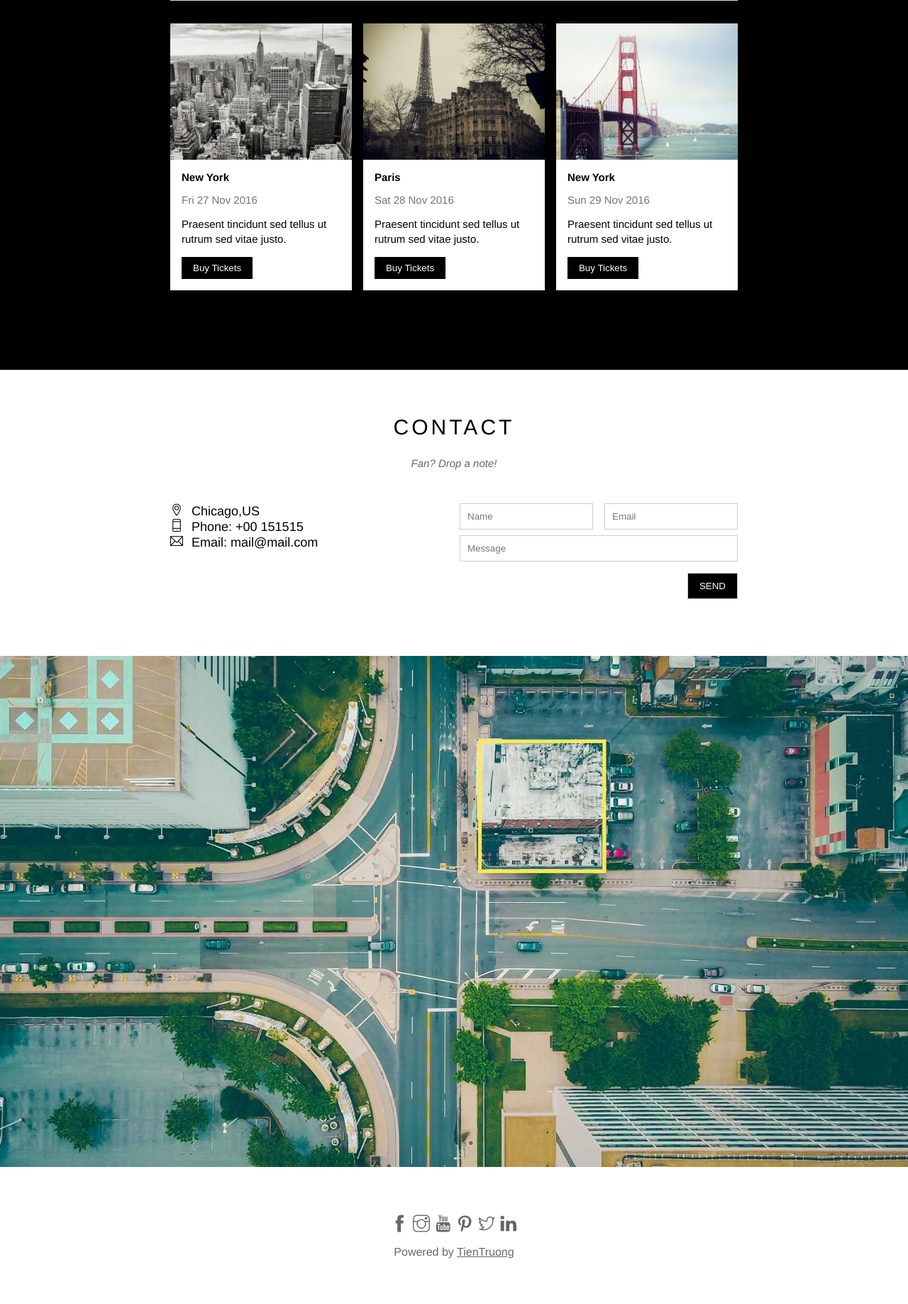
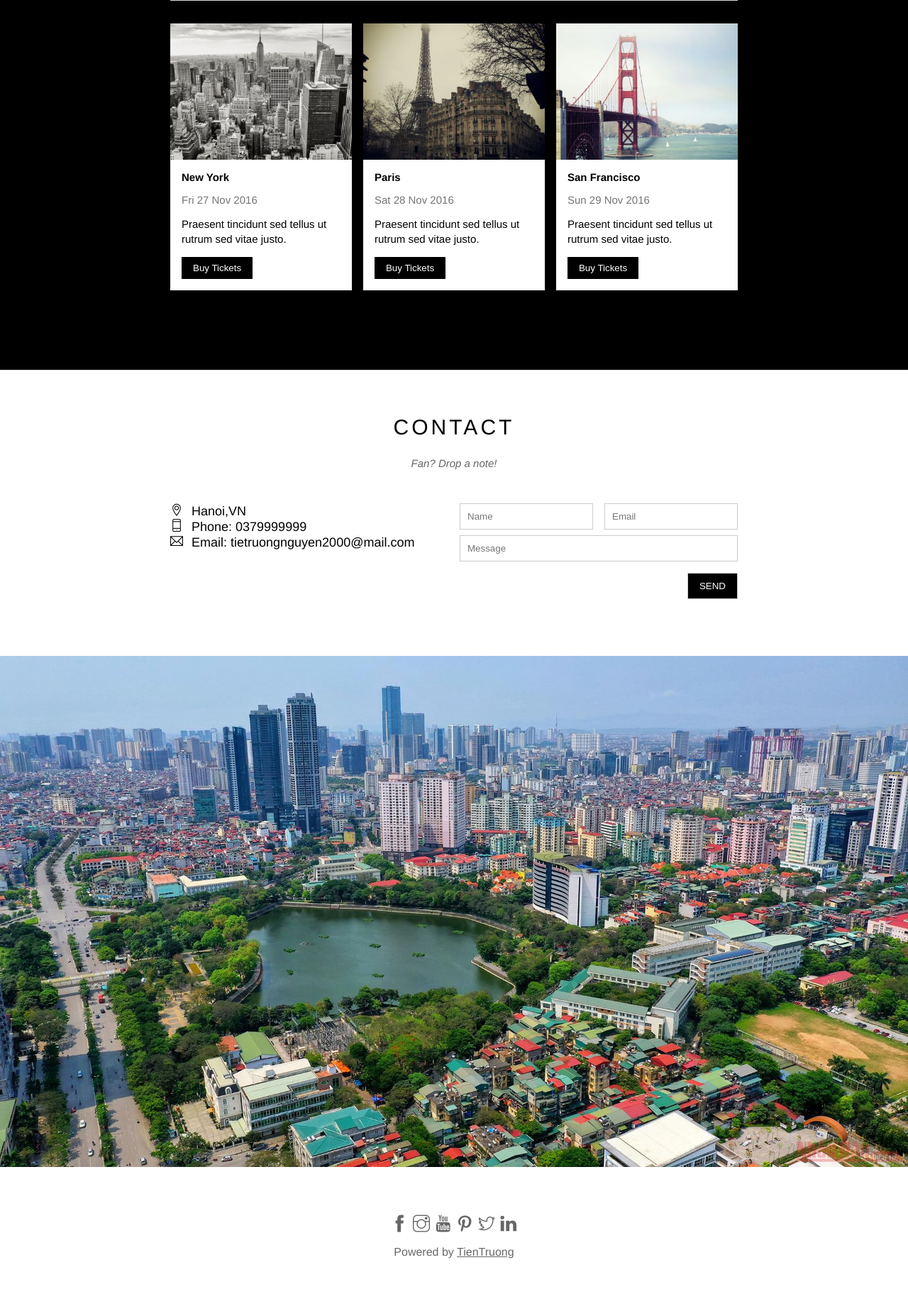
Before and after one commit to NguyenTienTruong2000/Theband, a PHP site: page /index.html in a window 1280 px wide. Shown: the part 1662-3499 px from the top of the page at 71% size. Run offline with PHP 8.4, Linux system fonts and the light colour scheme.

Commit message:
make it better

```diff
--- a/assets/css/style.css
+++ b/assets/css/style.css
@@ -336,6 +336,7 @@ color: #757575;
     text-decoration: none;
     display: inline-block;
     border: none;
+    cursor: pointer;
 }
 
 .place-buy-btn:hover
--- a/index.html
+++ b/index.html
@@ -113,7 +113,7 @@
                   <div class="col col-third">
                     <img src="./assets/img/places/place3.jpg" alt="" class="place-img">
                     <div class="place-body">
-                        <h3 class="place-heading">New York</h3>
+                        <h3 class="place-heading">San Francisco</h3>
                         <p class="place-time">Sun 29 Nov 2016</p>
                         <p class="place-desc">Praesent tincidunt sed tellus ut rutrum sed vitae justo.</p>
                         <button class="place-buy-btn js-buy-ticket">Buy Tickets</button>
@@ -133,9 +133,9 @@
 
                     <div class="row contact-content">
                         <div class="col col-half contact-info">
-                            <p><i class="ti-location-pin"></i>Chicago,US</p>
-                            <p><i class="ti-mobile"></i>Phone: +00 151515</p>
-                            <p><i class="ti-email"></i>Email: mail@mail.com</p>
+                            <p><i class="ti-location-pin"></i>Hanoi,VN</p>
+                            <p><i class="ti-mobile"></i>Phone: 0379999999</p>
+                            <p><i class="ti-email"></i>Email: tietruongnguyen2000@mail.com</p>
                         </div>
                         <div class="col col-half contact-form">
                             <form action="">
@@ -164,7 +164,7 @@
                 <!-- End Contact section -->
 
                 <div class="map-section">
-                    <img src="./assets/img/map.jpg" alt="Map">
+                    <img src="./assets/img/map1.jpg" alt="Map">
                 </div>
         </div>
 
```
Also changed, not shown: assets/img/map1.jpg (added).
